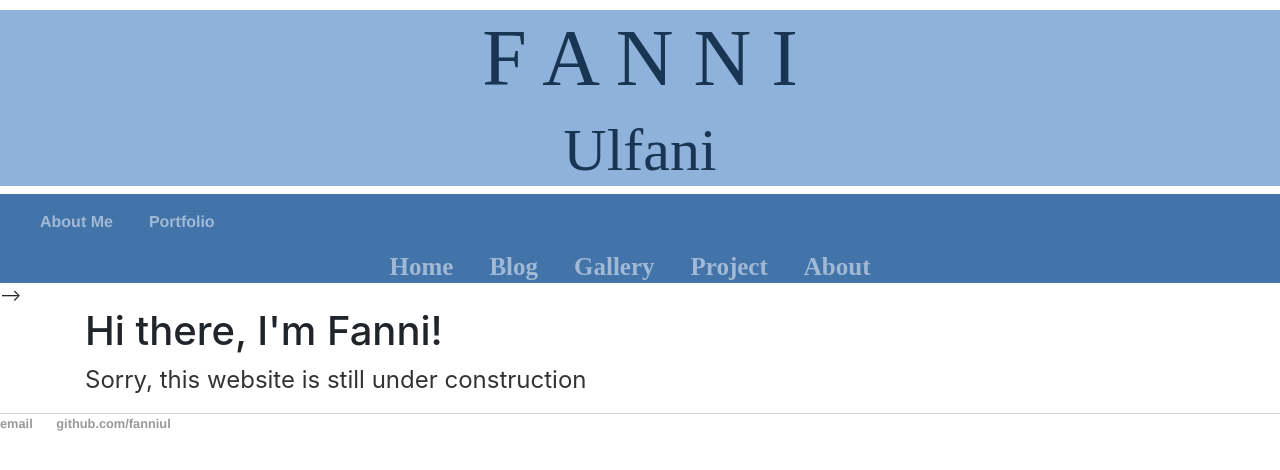
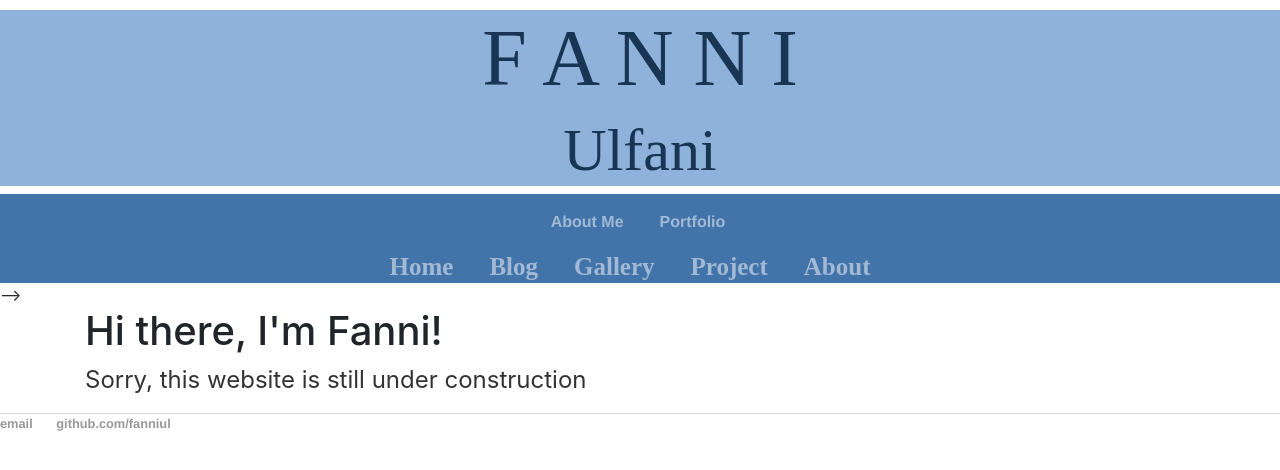
Before and after one commit to fanniul/fanniul.github.io, a Jekyll site: the page built from index.html, in a window 1280 px wide. Shown: the top 470 px of the page. Built offline with Jekyll 4.4.1, drawn with Linux system fonts in a browser that asks for light colours; comment, search, counter and statistics services are not loaded.

Commit message:
Update default.html

```diff
--- a/_layouts/default.html
+++ b/_layouts/default.html
@@ -29,12 +29,12 @@
 			  </div>
 			</div>
 
-			<nav class="navbar navbar-expand-md bg-blueish navbar-dark justify-content-center">
+			<nav class="navbar navbar-expand-md bg-blueish navbar-dark">
 			  <a class="navbar-brand" href="#"></a>
 			  <button class="navbar-toggler" type="button" data-toggle="collapse" data-target="#collapsibleNavbar">
 			    <span class="navbar-toggler-icon"></span>
 			  </button>
-			  <div class="collapse navbar-collapse" style="font-family: Montserrat" id="collapsibleNavbar">
+			  <div class="collapse navbar-collapse justify-content-center" style="font-family: Montserrat" id="collapsibleNavbar">
 			    <ul class="navbar-nav">
 			      <li class="nav-item">
 				<a class="nav-link" href="#">About Me</a>
```
